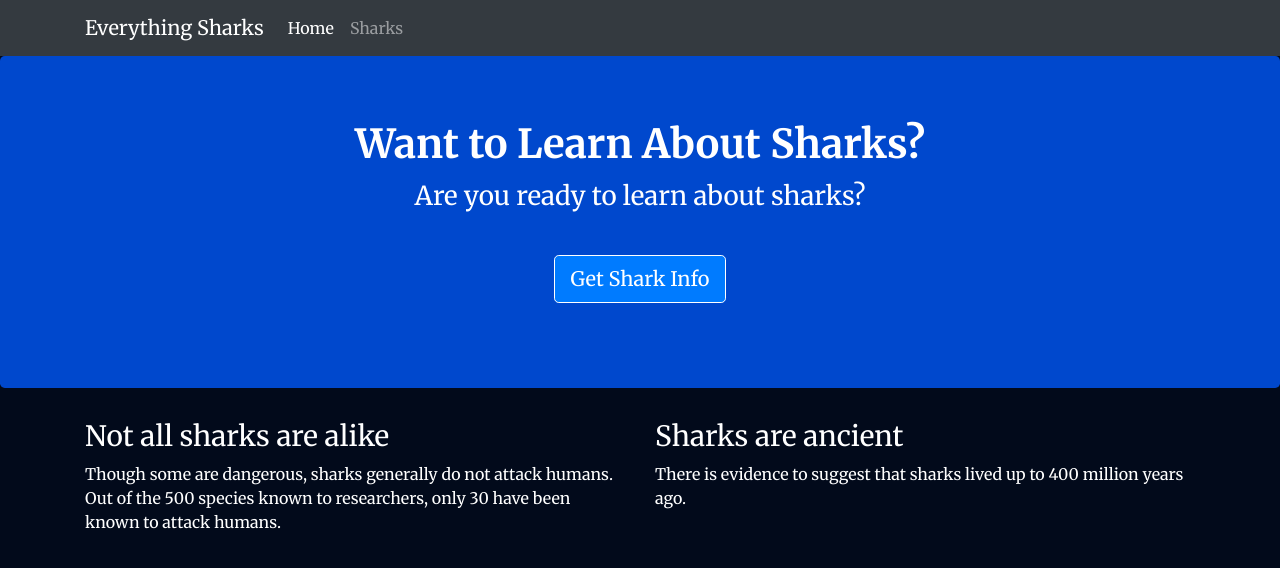
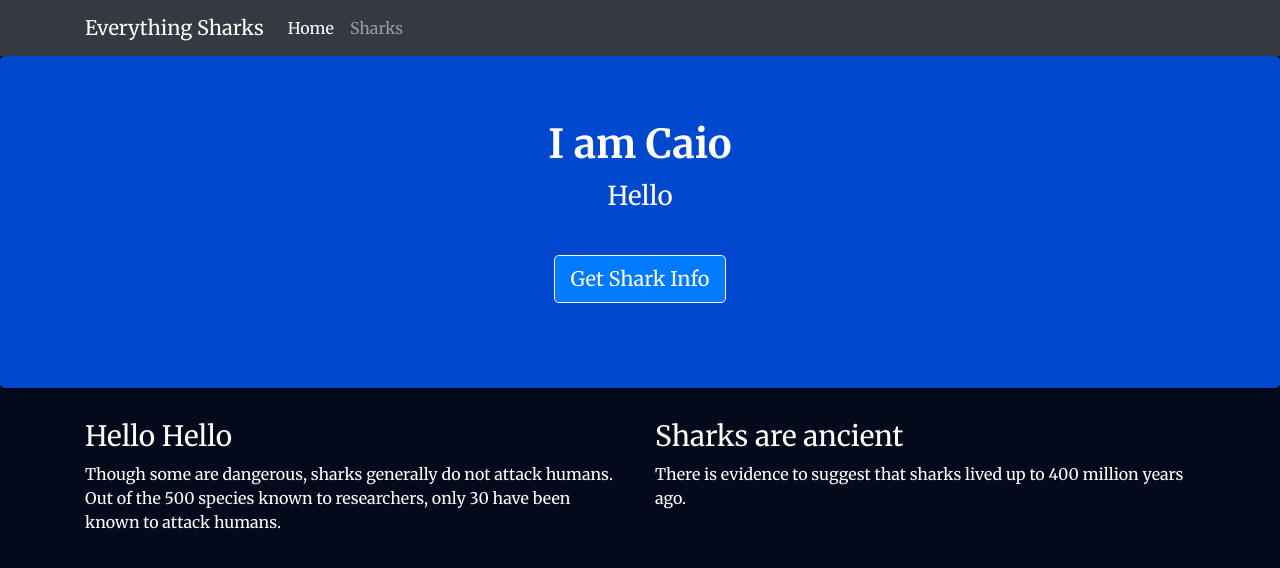
Before and after one commit to caio-costa/new-portfolio, a website: page views/index.html in a window 1280 px wide. Drawn offline with nearby package versions, Linux system fonts and the light colour scheme.

Commit message:
Auto build test

```diff
--- a/views/index.html
+++ b/views/index.html
@@ -2,7 +2,7 @@
 <html lang="en">
 
 <head>
-    <title>About Sharks</title>
+    <title>Caio Costa</title>
     <meta charset="utf-8">
     <meta name="viewport" content="width=device-width, initial-scale=1">
     <link rel="stylesheet" href="https://stackpath.bootstrapcdn.com/bootstrap/4.1.3/css/bootstrap.min.css" integrity="sha384-MCw98/SFnGE8fJT3GXwEOngsV7Zt27NXFoaoApmYm81iuXoPkFOJwJ8ERdknLPMO" crossorigin="anonymous">
@@ -27,8 +27,8 @@
     </nav>
     <div class="jumbotron">
         <div class="container">
-            <h1>Want to Learn About Sharks?</h1>
-            <p>Are you ready to learn about sharks?</p>
+            <h1>I am Caio</h1>
+            <p>Hello</p>
             <br>
             <p><a class="btn btn-primary btn-lg" href="/sharks" role="button">Get Shark Info</a>
             </p>
@@ -37,7 +37,7 @@
     <div class="container">
         <div class="row">
             <div class="col-lg-6">
-                <h3>Not all sharks are alike</h3>
+                <h3>Hello Hello</h3>
                 <p>Though some are dangerous, sharks generally do not attack humans. Out of the 500 species known to researchers, only 30 have been known to attack humans.
                 </p>
             </div>
```
